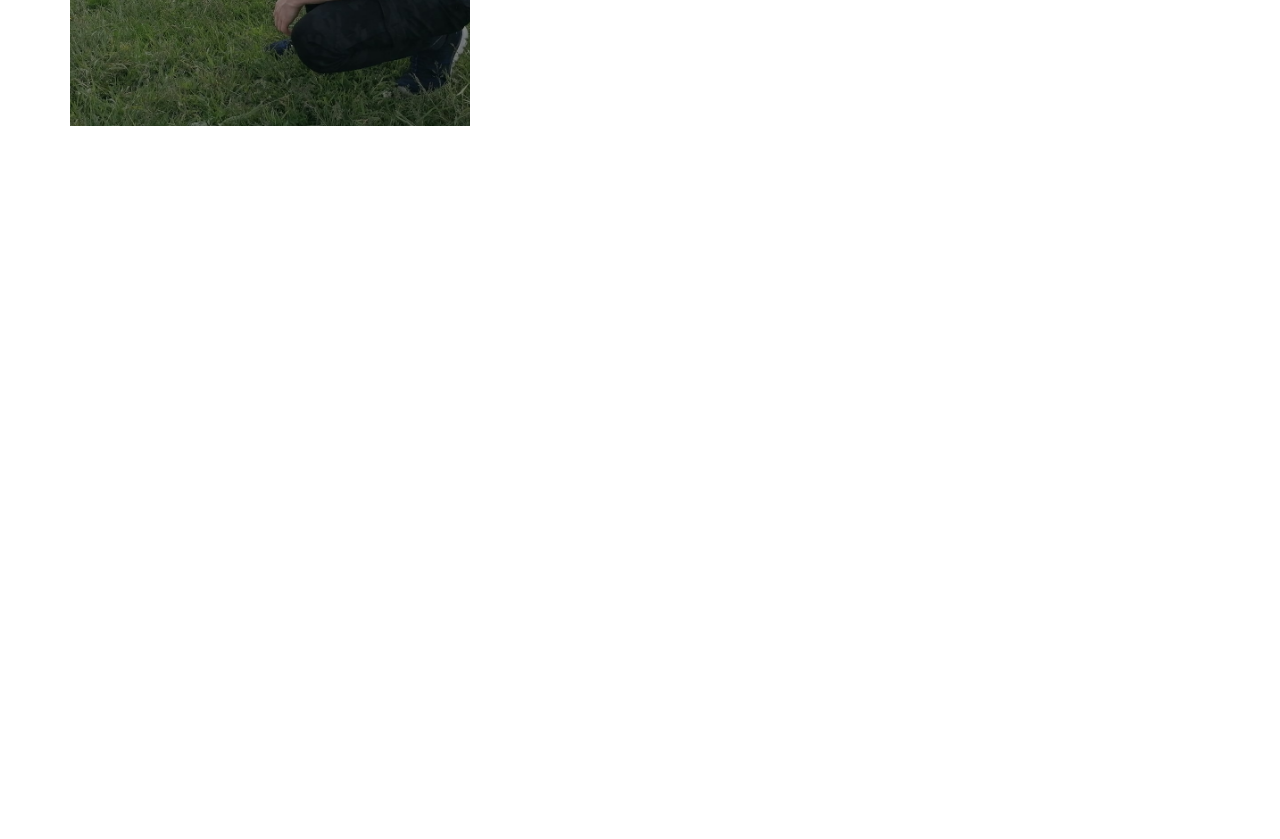
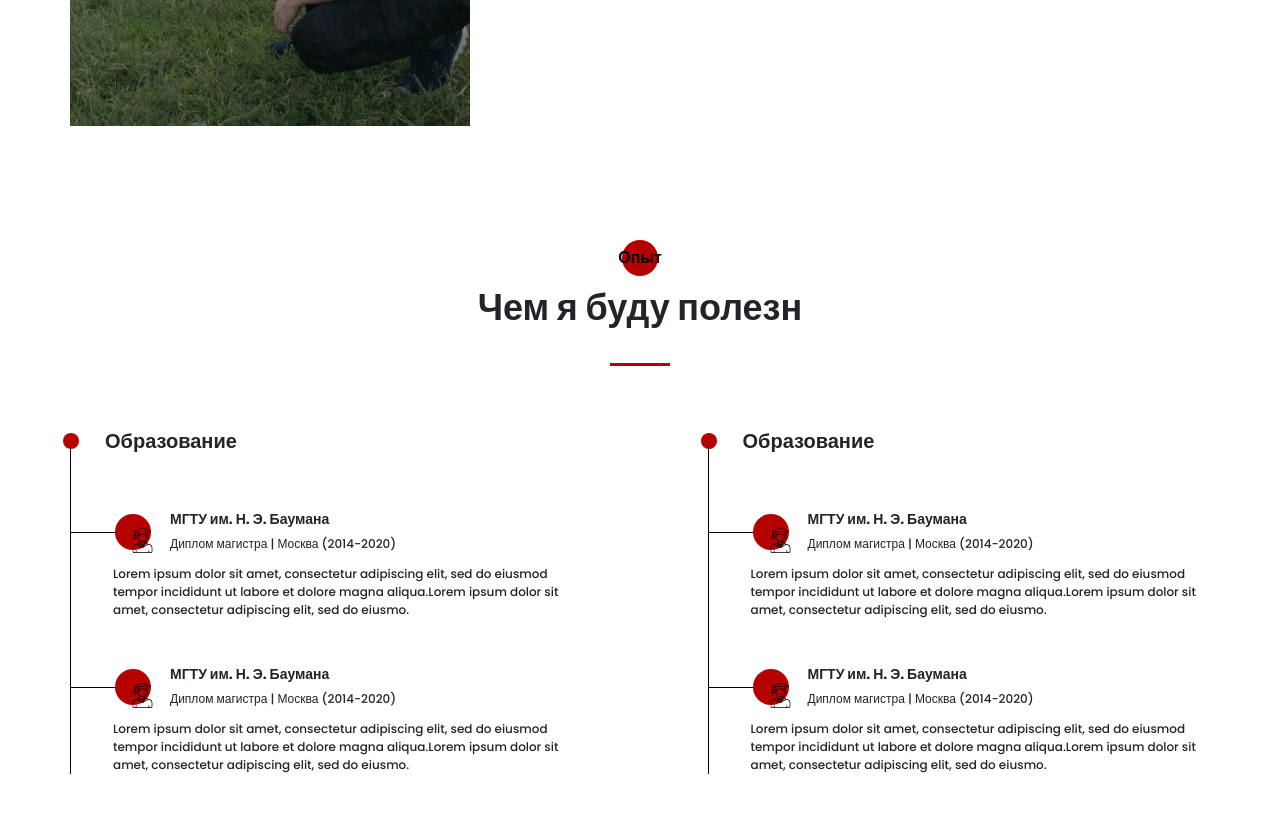
Before and after one commit to dmazikin/dmitry-mazikin, a PHP site: page / in a window 1280 px wide. Shown: the part 989-1828 px from the top of the page. Before the commit the page ends 1115 px from the top, so only its background shows below. Run offline with PHP 8.4, Linux system fonts and the light colour scheme; style sheets or scripts are compiled from the project's sources.

Commit message:
add  section resume

```diff
--- a/src/index.html
+++ b/src/index.html
@@ -200,6 +200,88 @@
         <!-- /.container -->
     </section>
     <!-- /.about -->
+    <section class="resume">
+        <div class="container">
+            <h2 class="title title_fz16 title_fz16__white resume__title">
+                Опыт
+            </h2>
+            <div class="title title_fz36 title_fz36 resume__subtitle">Чем я буду полезн</div>
+            <div class="divider"></div>
+            <div class="resume__wrapper">
+                <div class="resume__column">
+                    <h3 class="title title_fz20 resume__column-title">Образование</h3>
+                    <ul>
+                        <li>
+                            <div class="resume__item">
+                                <div class="resume__item-head">
+                                    <div class="resume__item-icon">
+                                        <img src="icons/experience/university.svg" alt="">
+                                    </div>
+                                    <h4 class="title title_fz14">МГТУ им. Н. Э. Баумана</h4>
+                                    <div class="resume__item-location">Диплом магистра | Москва (2014-2020)</div>
+                                </div>
+                                <div class="resume__item-body">
+                                    Lorem ipsum dolor sit amet, consectetur adipiscing elit, sed do eiusmod tempor incididunt ut labore et dolore magna aliqua.Lorem ipsum dolor sit amet, consectetur adipiscing elit, sed do eiusmo.
+                                </div>
+                            </div>
+                        </li>
+                        <li>
+                            <div class="resume__item">
+                                <div class="resume__item-head">
+                                    <div class="resume__item-icon">
+                                        <img src="icons/experience/university.svg" alt="">
+                                    </div>
+                                    <h4 class="title title_fz14">МГТУ им. Н. Э. Баумана</h4>
+                                    <div class="resume__item-location">Диплом магистра | Москва (2014-2020)</div>
+                                </div>
+                                <div class="resume__item-body">
+                                    Lorem ipsum dolor sit amet, consectetur adipiscing elit, sed do eiusmod tempor incididunt ut labore et dolore magna aliqua.Lorem ipsum dolor sit amet, consectetur adipiscing elit, sed do eiusmo.
+                                </div>
+                            </div>
+                        </li>
+                    </ul>
+
+                </div>
+                <div class="resume__column">
+                    <h3 class="title title_fz20 resume__column-title">Образование</h3>
+                    <ul>
+                        <li>
+                            <div class="resume__item">
+                                <div class="resume__item-head">
+                                    <div class="resume__item-icon">
+                                        <img src="icons/experience/university.svg" alt="">
+                                    </div>
+                                    <h4 class="title title_fz14">МГТУ им. Н. Э. Баумана</h4>
+                                    <div class="resume__item-location">Диплом магистра | Москва (2014-2020)</div>
+                                </div>
+                                <div class="resume__item-body">
+                                    Lorem ipsum dolor sit amet, consectetur adipiscing elit, sed do eiusmod tempor incididunt ut labore et dolore magna aliqua.Lorem ipsum dolor sit amet, consectetur adipiscing elit, sed do eiusmo.
+                                </div>
+                            </div>
+                        </li>
+                        <li>
+                            <div class="resume__item">
+                                <div class="resume__item-head">
+                                    <div class="resume__item-icon">
+                                        <img src="icons/experience/university.svg" alt="">
+                                    </div>
+                                    <h4 class="title title_fz14">МГТУ им. Н. Э. Баумана</h4>
+                                    <div class="resume__item-location">Диплом магистра | Москва (2014-2020)</div>
+                                </div>
+                                <div class="resume__item-body">
+                                    Lorem ipsum dolor sit amet, consectetur adipiscing elit, sed do eiusmod tempor incididunt ut labore et dolore magna aliqua.Lorem ipsum dolor sit amet, consectetur adipiscing elit, sed do eiusmo.
+                                </div>
+                            </div>
+                        </li>
+                    </ul>
+
+                </div>
+
+            </div>
+        </div>
+        <!-- /.container -->
+    </section>
+    <!-- /.resume -->
     <script src="js/script.js"></script>
 </body>
 
--- a/src/sass/blocks/_about.scss
+++ b/src/sass/blocks/_about.scss
@@ -26,7 +26,7 @@
     }
     &__header {
         .divider {
-            margin-top: 0;
+            margin: 0;
         }
         grid-column-start: 2;
         grid-column-end: 4;
--- /dev/null
+++ b/src/sass/blocks/_media.scss
@@ -0,0 +1 @@
+@media (max-width: 1400px) {}
--- /dev/null
+++ b/src/sass/blocks/_resume.scss
@@ -0,0 +1,93 @@
+.resume {
+    margin-top: 120px;
+    &__title {
+        position: relative;
+        text-align: center;
+        @include before_circle;
+        &::before {
+            top: -6px;
+            left: 50%;
+            transform: translateX(-50%);
+        }
+    }
+    &__subtitle {
+        text-align: center;
+    }
+    &__wrapper {
+        padding: 60px 0 65px 0;
+        display: grid;
+        grid-template-columns: repeat(2, 1fr);
+        column-gap: 135px;
+    }
+    &__column {
+        &-title {
+            position: relative;
+            padding-left: 35px;
+            &:before {
+                content: '';
+                position: absolute;
+                width: 16px;
+                height: 16px;
+                background-color: $main_color;
+                border-radius: 100%;
+                left: -7px;
+                top: 50%;
+                transform: translateY(-50%);
+            }
+        }
+        ul {
+            list-style: none;
+            li {
+                position: relative;
+                &::after {
+                    content: '';
+                    width: 1px;
+                    height: calc(100% + 16px);
+                    position: absolute;
+                    top: -16px;
+                    left: 0;
+                    background-color: #000;
+                }
+            }
+        }
+    }
+    &__item {
+        position: relative;
+        &:before {
+            content: "";
+            height: 1px;
+            width: 45px;
+            position: absolute;
+            background-color: #000;
+            top: 68px;
+        }
+        &-head {
+            position: relative;
+            padding: 45px 0 0 100px;
+            h4 {
+                margin-bottom: 0;
+            }
+        }
+        &-body {
+            font-size: 12px;
+            margin-top: 12px;
+            padding-left: 43px;
+        }
+        &-icon {
+            position: absolute;
+            top: 50px;
+            left: 45px;
+            @include before_circle;
+            img {
+                position: absolute;
+                left: 17px;
+                top: 14px;
+            }
+        }
+        &-location {
+            margin-top: 5px;
+            font-size: 12px;
+            line-height: 18px;
+        }
+    }
+}
--- a/src/sass/blocks/_title.scss
+++ b/src/sass/blocks/_title.scss
@@ -11,6 +11,13 @@
         font-size: 16px;
         line-height: 24px;
         font-weight: 700;
+        &__white {
+            color: #000;
+        }
+    }
+    &_fz20 {
+        font-size: 20px;
+        line-height: 30px;
     }
     &_fz36 {
         font-weight: 700;
--- a/src/sass/style.scss
+++ b/src/sass/style.scss
@@ -17,7 +17,12 @@ body {
     width: 60px;
     height: 3px;
     background-color: $main_color;
-    margin-top: 25px;
+    margin: 25px auto 0;
+}
+
+ul {
+    padding: 0;
+    margin: 0;
 }
 
 @import "blocks/promo";
@@ -26,3 +31,5 @@ body {
 @import "blocks/sidepanel";
 @import "blocks/menu";
 @import "blocks/about";
+@import "blocks/resume";
+@import "blocks/media";
```
Also changed, not shown: src/icons/experience/courses.svg, src/icons/experience/designer.svg, src/icons/experience/developer.svg, src/icons/experience/university.svg.
